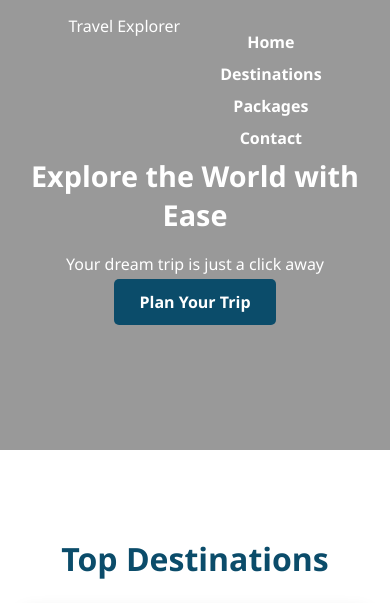
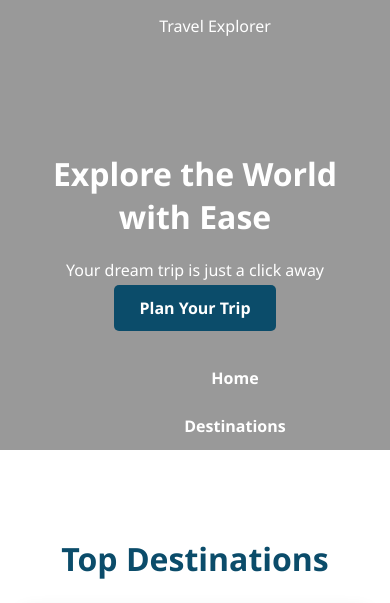
Before and after one commit to kukuti-byte/Portfolio, a plain HTML site: page Travel-Website/index.html in a window 390 px wide. Shown: the top 603 px of the page. Drawn offline with Linux system fonts and the light colour scheme.

Commit message:
Update style.css

```diff
--- a/Travel-Website/style.css
+++ b/Travel-Website/style.css
@@ -4,7 +4,7 @@ body, html {
   padding: 0;
   font-family: 'Segoe UI', Tahoma, Geneva, Verdana, sans-serif;
   scroll-behavior: smooth;
-  overflow-x: hidden; /* prevent horizontal scroll */
+  overflow-x: hidden; /* Prevent horizontal scrolling */
 }
 
 /* Buttons */
@@ -49,15 +49,21 @@ body, html {
   width: 100%;
   display: flex;
   justify-content: space-between;
-  flex-wrap: wrap; /* fix menu overflow */
-  padding: 15px 20px; /* more space on sides */
+  flex-wrap: wrap; /* allow items to wrap on small screens */
+  padding: 15px 20px;
   z-index: 1;
+}
+
+.travel-header .logo {
+  flex: 1 1 200px; /* allow logo to shrink on small screens */
 }
 
 .travel-header .nav-links {
   list-style: none;
   display: flex;
   gap: 25px;
+  flex: 2 1 300px; /* allow nav links to shrink and wrap */
+  justify-content: flex-end;
 }
 
 .travel-header .nav-links a {
@@ -73,6 +79,30 @@ body, html {
 .hero-content {
   position: relative;
   z-index: 1;
+  padding: 0 20px; /* add side padding to prevent clipping */
+  max-width: 100%;
+  box-sizing: border-box;
+}
+
+/* Responsive nav for small screens */
+@media (max-width: 600px) {
+  .travel-header nav {
+    flex-direction: column;
+    align-items: center;
+    gap: 10px;
+  }
+
+  .travel-header .nav-links {
+    flex-direction: column;
+    gap: 10px;
+    width: 100%;
+    text-align: center;
+  }
+
+  .travel-header .nav-links a {
+    display: block;
+    padding: 8px 0;
+  }
 }
 
 /* Sections */
@@ -165,24 +195,3 @@ footer {
   text-align: center;
   padding: 25px 20px;
 }
-
-/* Responsive adjustments */
-@media (max-width: 768px) {
-  .travel-header .nav-links {
-    flex-direction: column;
-    gap: 10px;
-    align-items: center;
-  }
-  .travel-header nav {
-    justify-content: center;
-  }
-}
-
-@media (max-width: 480px) {
-  .hero-content h1 {
-    font-size: 1.8rem;
-  }
-  .hero-content p {
-    font-size: 1rem;
-  }
-}
```
